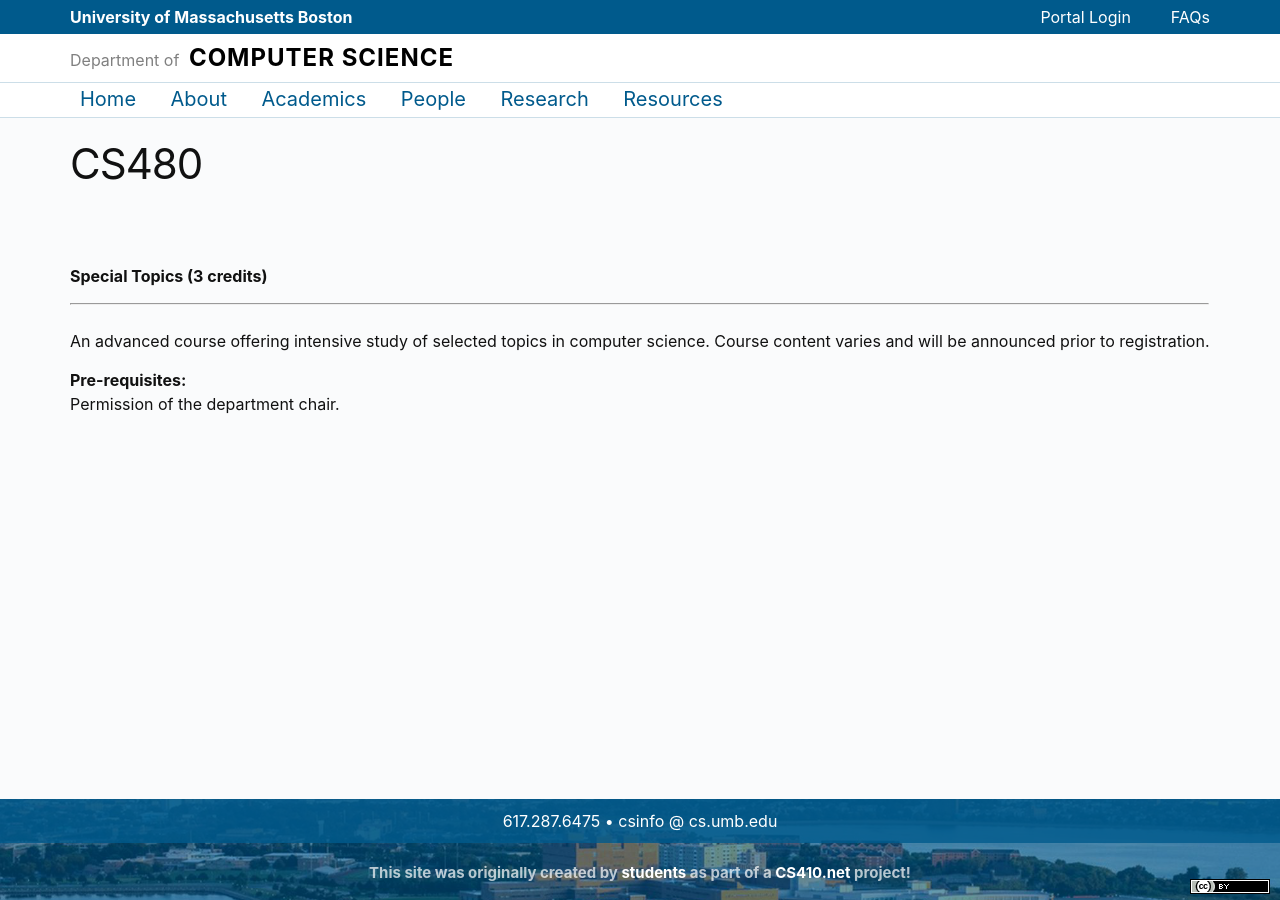
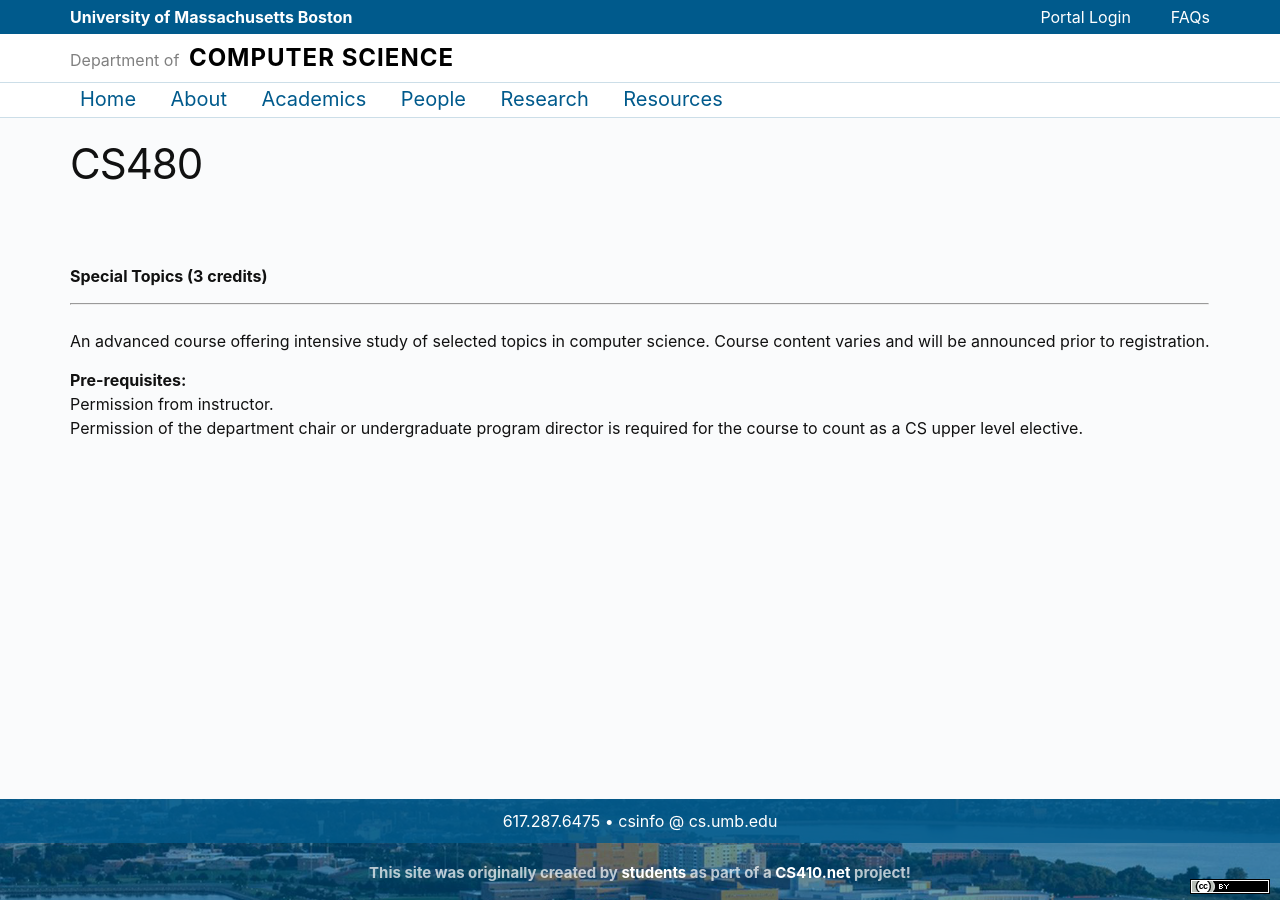
Before and after one commit to umbcs/umbcs.github.io, a Jekyll site: the page built from WEB/academics/courses/CS480.markdown, in a window 1280 px wide. Built offline with Jekyll 4.4.1, drawn with Linux system fonts in a browser that asks for light colours.

Commit message:
Update CS480.markdown
Changed CS480 description

```diff
--- a/WEB/academics/courses/CS480.markdown
+++ b/WEB/academics/courses/CS480.markdown
@@ -16,4 +16,6 @@ An advanced course offering intensive study of selected topics in computer scien
 
 **Pre-requisites:**
 \
-Permission of the department chair.
+Permission from instructor.
+\
+Permission of the department chair or undergraduate program director is required for the course to count as a CS upper level elective.
```
